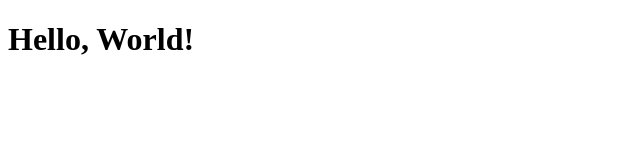
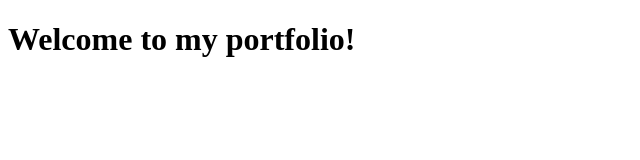
Before and after one commit to marcrawson/marcrawson.github.io, a plain HTML site: page index.html in a window 1280 px wide. Shown: the whole page, without its empty margins (0-640 px from the left). Drawn offline with Linux system fonts and the light colour scheme.

Commit message:
Update index.html

```diff
--- a/index.html
+++ b/index.html
@@ -6,6 +6,6 @@
     <title>My Portfolio</title>
 </head>
 <body>
-  <h1>Hello, World!</h1>
+  <h1>Welcome to my portfolio!</h1>
 </body>
 </html>
```
